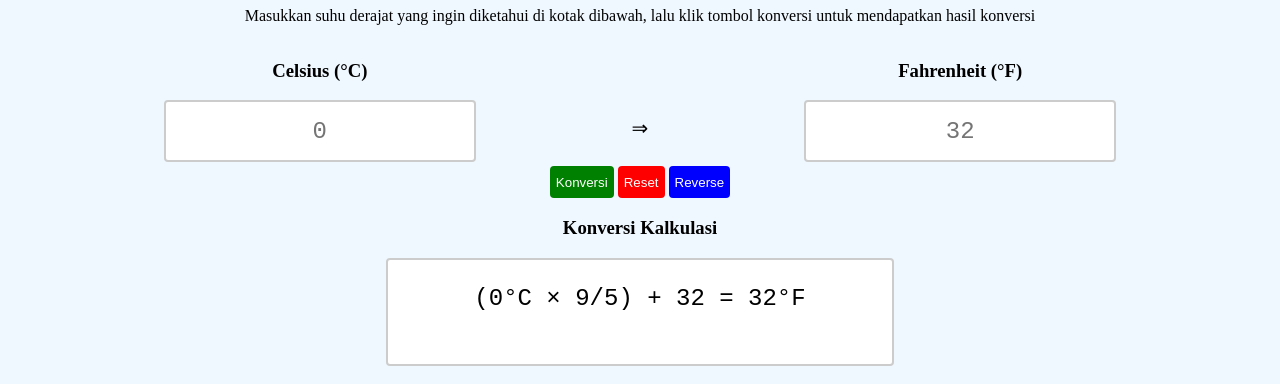
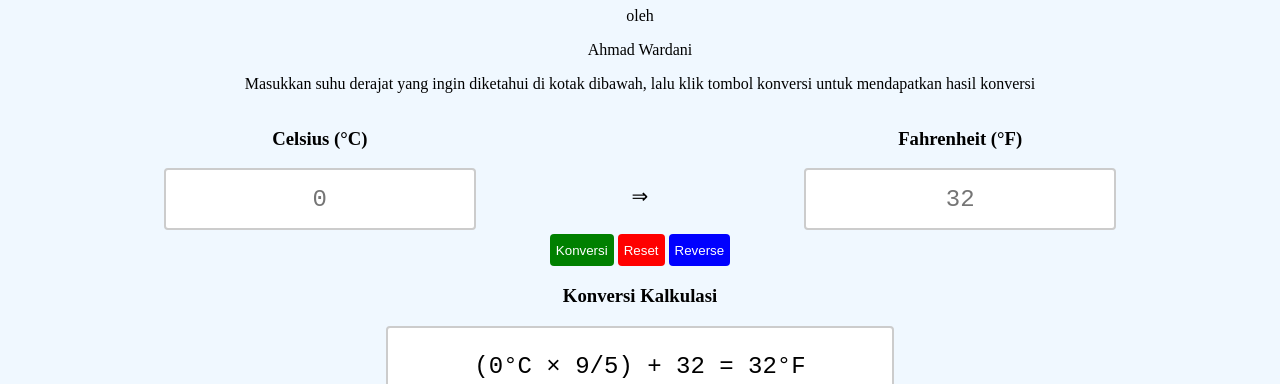
Before and after one commit to revou-fundamental-course/10-jun-24-orgiltb, a plain HTML site: page index.html in a window 1280 px wide. Shown: the part 73-457 px from the top of the page. Drawn offline with Linux system fonts and the light colour scheme.

Commit message:
add author and edit header

```diff
--- a/index.html
+++ b/index.html
@@ -3,13 +3,15 @@
   <head>
     <meta charset="UTF-8" />
     <meta name="viewport" content="width=device-width, initial-scale=1.0" />
-    <title>Document</title>
+    <title>Kalkulator Konversi Temperatur</title>
     <link rel="stylesheet" href="css/styles.css" />
   </head>
 
-  <body style="background-color: aliceblue;">
+  <body style="background-color: aliceblue">
     <header style="text-align: center">
       <h1>Website Konversi Suhu</h1>
+      <p>oleh</p>
+      <p>Ahmad Wardani</p>
     </header>
 
     <main>
@@ -26,7 +28,12 @@
           </header>
 
           <section>
-            <textarea id="firstText" name="first" placeholder="0" required></textarea>
+            <textarea
+              id="firstText"
+              name="first"
+              placeholder="0"
+              required
+            ></textarea>
           </section>
         </section>
 
```
